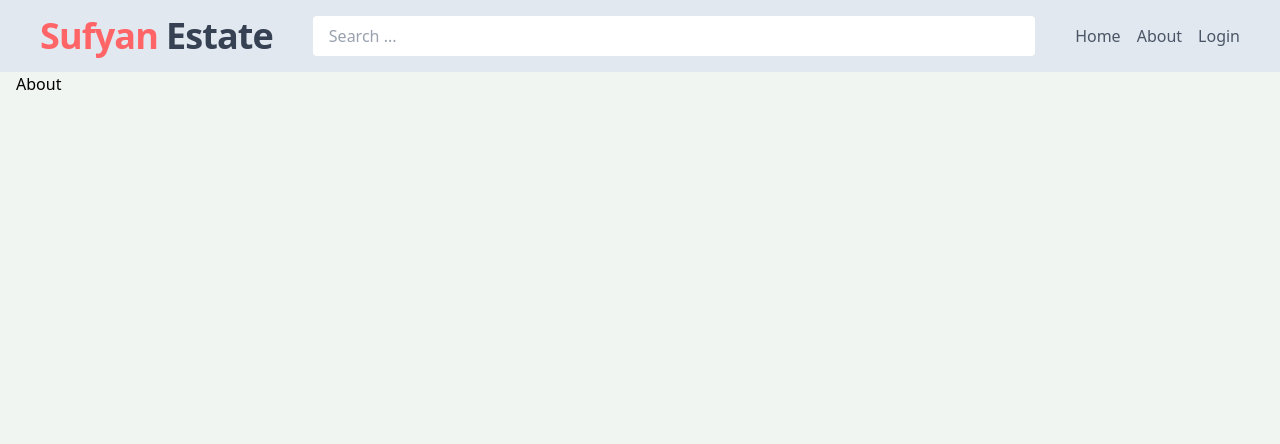
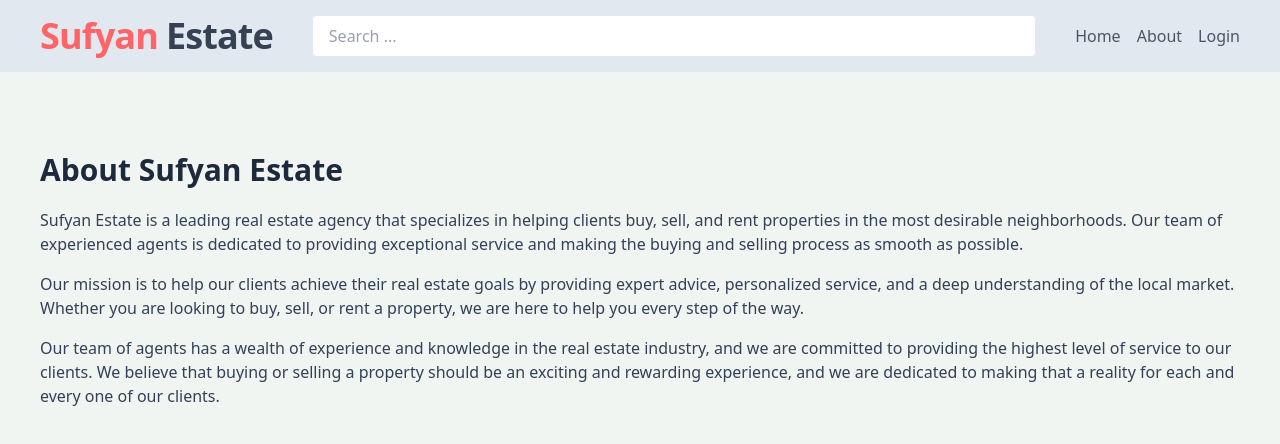
Before and after one commit to Sufyan0fficial/RealState-MarketPlace, a React (Vite) app in the folder Client/: page /about in a window 1280 px wide. Shown: the top 444 px of the page. Built offline with nearby package versions, Linux system fonts and the light colour scheme.

Commit message:
added about page

```diff
--- a/Client/src/pages/About.jsx
+++ b/Client/src/pages/About.jsx
@@ -2,7 +2,22 @@
 
 function About() {
   return (
-    <div>About</div>
+    <div className='flex justify-center mt-20 mb-20'>
+      <div className='w-full xl:min-w-[1200px] xl:max-w-[1200px]'>
+        <div className='text-3xl font-bold text-slate-800 mb-5'>About Sufyan Estate</div>
+        <div className='flex flex-col gap-y-4 text-slate-700'>
+            <span>
+                Sufyan Estate is a leading real estate agency that specializes in helping clients buy, sell, and rent properties in the most desirable neighborhoods. Our team of experienced agents is dedicated to providing exceptional service and making the buying and selling process as smooth as possible.
+            </span>
+            <span>
+              Our mission is to help our clients achieve their real estate goals by providing expert advice, personalized service, and a deep understanding of the local market. Whether you are looking to buy, sell, or rent a property, we are here to help you every step of the way.
+            </span>
+            <span>
+              Our team of agents has a wealth of experience and knowledge in the real estate industry, and we are committed to providing the highest level of service to our clients. We believe that buying or selling a property should be an exciting and rewarding experience, and we are dedicated to making that a reality for each and every one of our clients.
+            </span>
+        </div>
+        </div>
+    </div>
   )
 }
 
```
